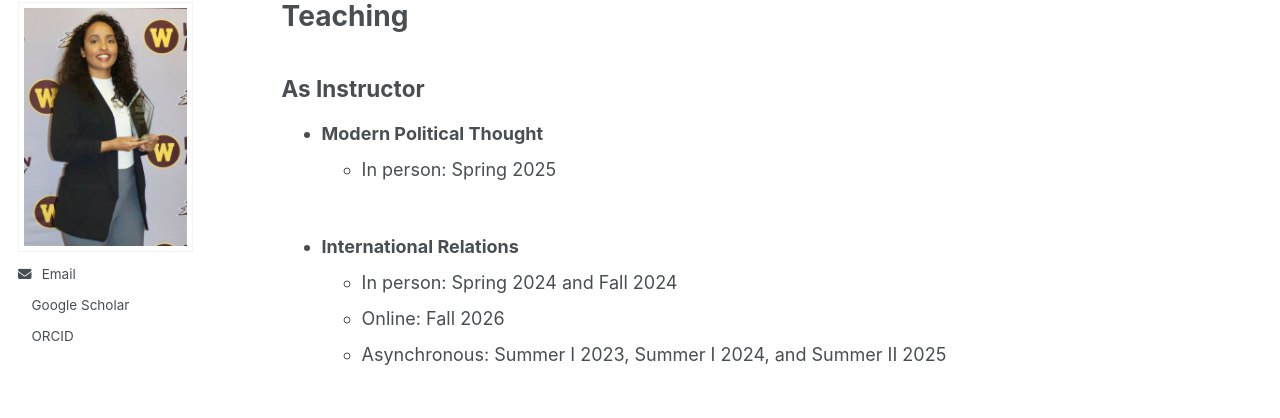
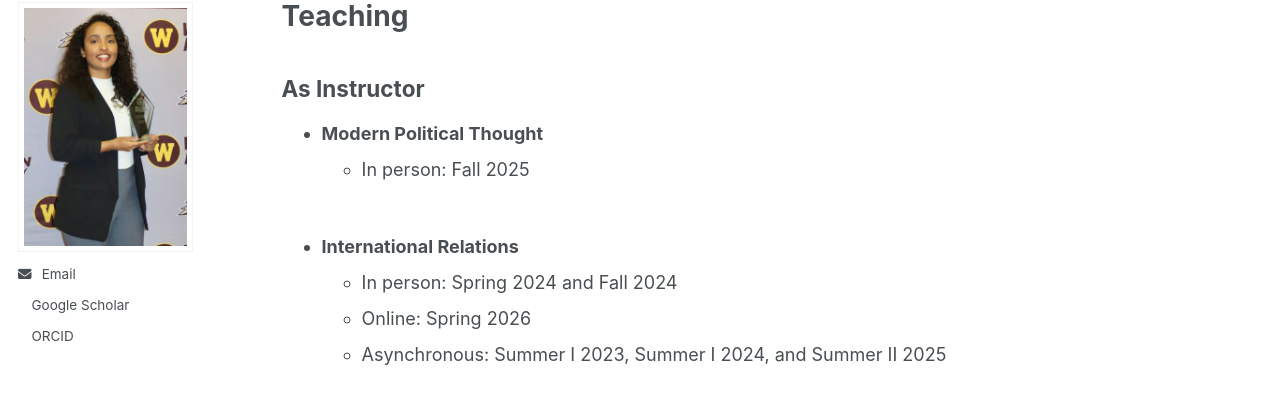
Before and after one commit to rahelafewerky/rahelafewerky.github.io, a Jekyll site: the page built from _pages/teaching.html, in a window 1280 px wide and 1069 px high. Shown: the part 99-517 px from the top of the window. Built offline with Jekyll 4.4.1, drawn with Linux system fonts in a browser that asks for light colours; a style sheet for code colours, icons or effects is not loaded; part of the change alters nothing that is shown.

```diff
--- a/_pages/teaching.html
+++ b/_pages/teaching.html
@@ -13,7 +13,7 @@ author_profile: true
   <li style="margin-bottom: 50px;">
     <strong>Modern Political Thought</strong>
     <ul>
-      <li>In person: Spring 2025</li>
+      <li>In person: Fall 2025</li>
     </ul>
 
 
@@ -24,7 +24,7 @@ author_profile: true
     <strong>International Relations</strong>
     <ul>
       <li>In person: Spring 2024 and Fall 2024</li>
-      <li>Online: Fall 2026</li>
+      <li>Online: Spring 2026</li>
       <li>Asynchronous: Summer I 2023, Summer I 2024, and Summer II 2025</li>
     </ul>
   </li>
```
